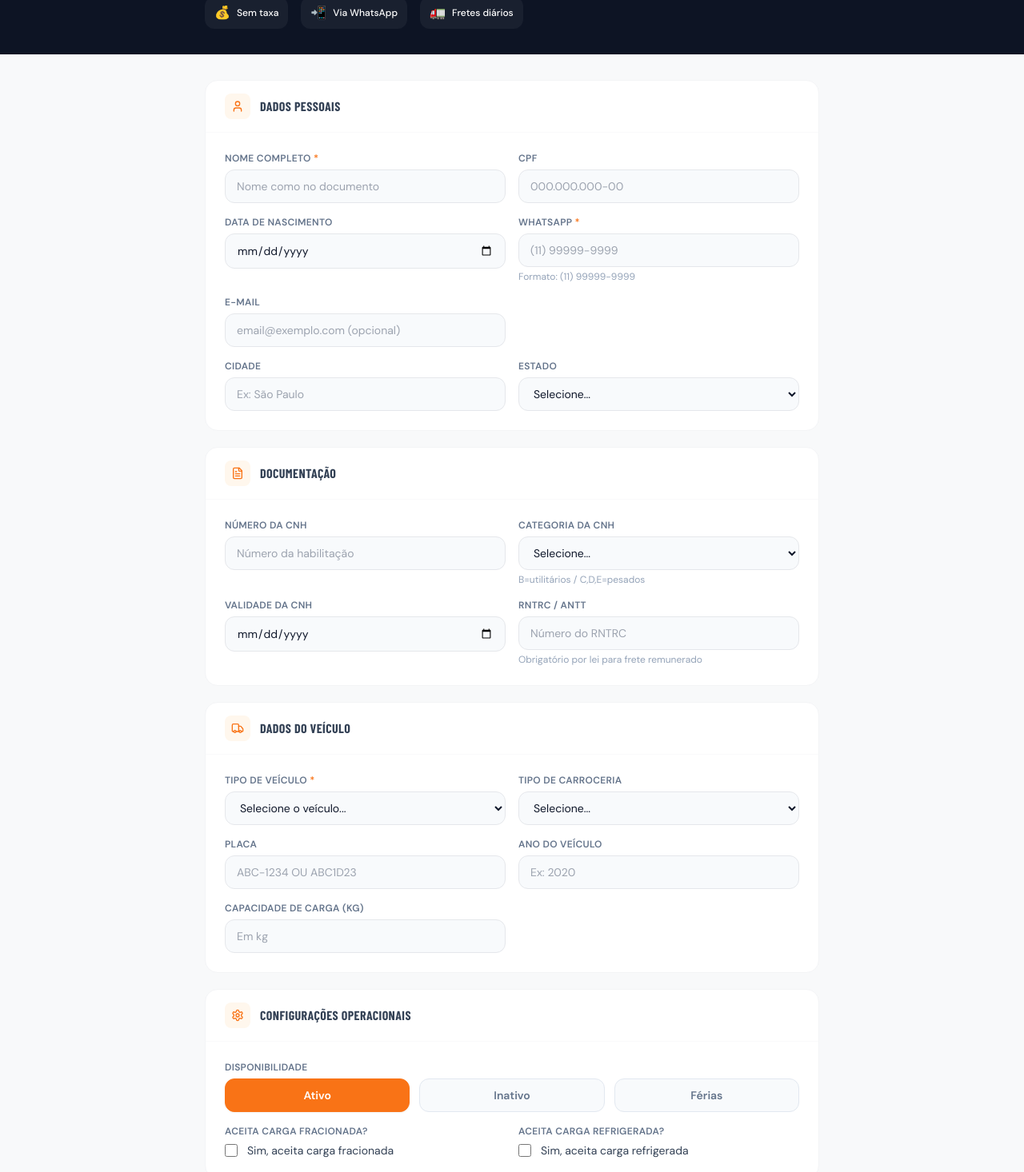
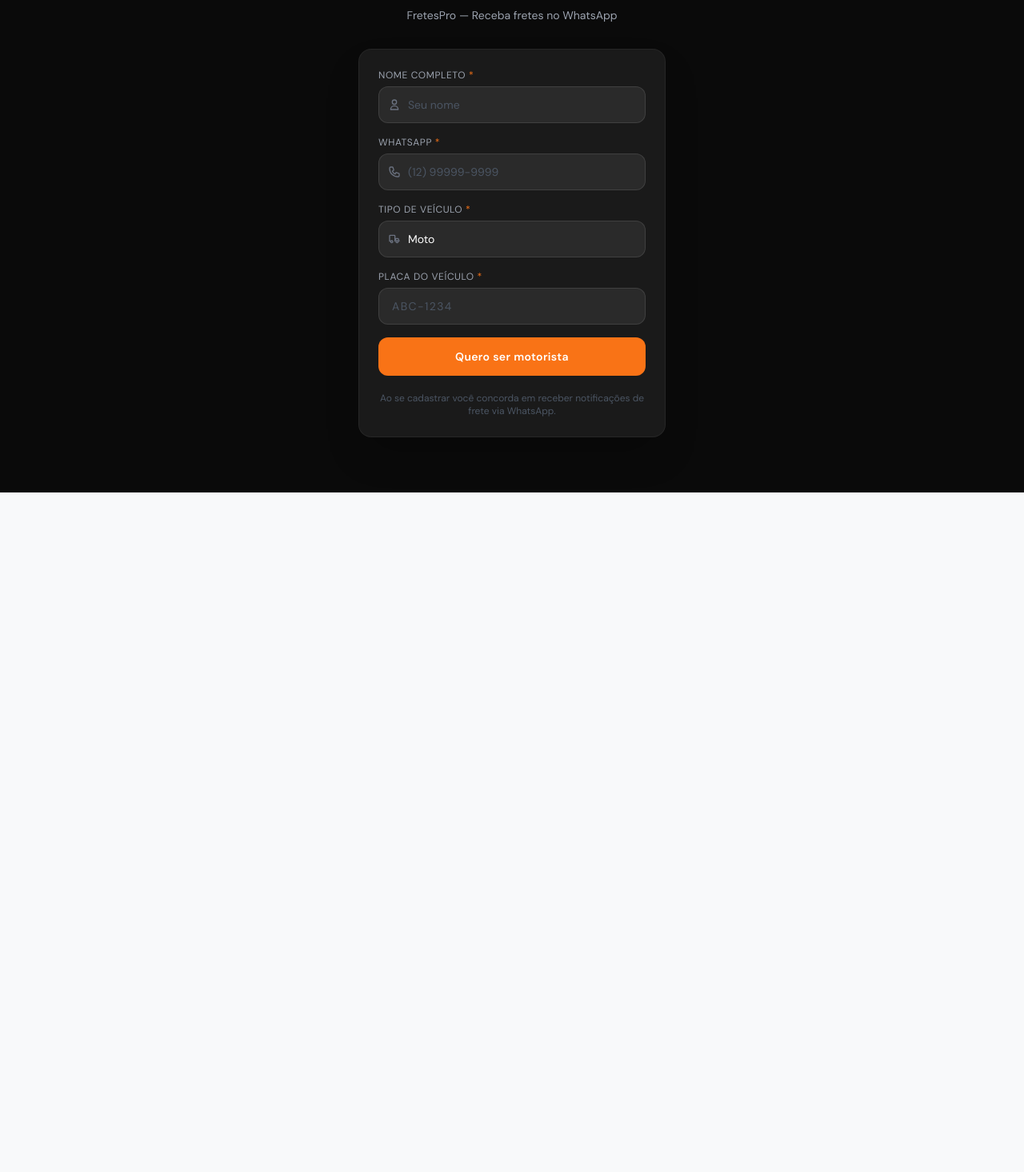
Before and after one commit to ataircarvalhosjc/fretes-pro, a Next.js app: page /cadastro in a window 1280 px wide. Shown: the part 184-1650 px from the top of the page at 80% size. After the commit the page ends 800 px from the top, so only its background shows below. Built offline with nearby package versions, Linux system fonts and the light colour scheme; a web font is replaced by a local one.

Commit message:
feat: página /cadastro dark standalone para divulgação

```diff
--- a/src/app/cadastro/page.tsx
+++ b/src/app/cadastro/page.tsx
@@ -1,452 +1,198 @@
 'use client'
 
 import { useState } from 'react'
-import { TIPOS_VEICULO, CATEGORIAS_CNH, TIPOS_CARROCERIA, ESTADOS_BR } from '@/types'
-import { User, FileText, Truck, Settings, Save } from 'lucide-react'
+import { TIPOS_VEICULO } from '@/types'
 
-const inputClass =
-  'w-full px-3.5 py-2.5 text-sm font-body bg-slate-50 border border-gray-200 rounded-xl focus:outline-none focus:border-orange-400 focus:ring-2 focus:ring-orange-400/10 focus:bg-white transition-all'
-
-const checkboxClass =
-  'w-4 h-4 rounded border-gray-300 text-orange-500 focus:ring-orange-400 focus:ring-offset-0'
-
-function FormSection({
-  title,
-  icon: Icon,
-  children,
-}: {
-  title: string
-  icon: React.ElementType
-  children: React.ReactNode
-}) {
-  return (
-    <div className="bg-white rounded-2xl border border-gray-100 overflow-hidden">
-      <div className="px-6 py-4 border-b border-gray-50 flex items-center gap-3">
-        <div className="w-8 h-8 rounded-lg bg-orange-50 flex items-center justify-center">
-          <Icon className="w-4 h-4 text-orange-500" />
-        </div>
-        <h2 className="font-display font-bold text-base text-slate-700 tracking-wide uppercase">
-          {title}
-        </h2>
-      </div>
-      <div className="p-6 grid grid-cols-1 sm:grid-cols-2 gap-4">{children}</div>
-    </div>
-  )
-}
-
-function Field({
-  label,
-  required,
-  children,
-  full,
-  hint,
-}: {
-  label: string
-  required?: boolean
-  children: React.ReactNode
-  full?: boolean
-  hint?: string
-}) {
-  return (
-    <div className={full ? 'sm:col-span-2' : ''}>
-      <label className="block text-xs font-body font-semibold text-slate-500 uppercase tracking-wide mb-1.5">
-        {label} {required && <span className="text-orange-500">*</span>}
-      </label>
-      {children}
-      {hint && <p className="text-xs text-slate-400 font-body mt-1">{hint}</p>}
-    </div>
-  )
-}
+type Step = 'form' | 'success'
 
 export default function CadastroMotoristaPage() {
-  const [saving, setSaving] = useState(false)
-  const [error, setError] = useState('')
-  const [success, setSuccess] = useState(false)
+  const [step, setStep] = useState<Step>('form')
+  const [loading, setLoading] = useState(false)
+  const [erro, setErro] = useState('')
 
   const [form, setForm] = useState({
     nome: '',
-    cpf: '',
-    data_nascimento: '',
     whatsapp: '',
-    email: '',
-    cidade: '',
-    estado: '',
-    numero_cnh: '',
-    categoria_cnh: '',
-    validade_cnh: '',
-    rntrc: '',
-    tipo_veiculo: '',
+    tipo_veiculo: 'moto',
     placa: '',
-    ano_veiculo: '',
-    tipo_carroceria: '',
-    capacidade_kg: '',
-    aceita_fracionado: false,
-    aceita_refrigerado: false,
-    disponibilidade: 'ativo',
   })
 
-  function set(field: string, value: string | boolean) {
+  function set(field: string, value: string) {
     setForm((prev) => ({ ...prev, [field]: value }))
-    setError('')
+    setErro('')
+  }
+
+  function formatarWhatsApp(value: string) {
+    const nums = value.replace(/\D/g, '').slice(0, 11)
+    if (nums.length <= 2) return nums
+    if (nums.length <= 7) return `(${nums.slice(0, 2)}) ${nums.slice(2)}`
+    return `(${nums.slice(0, 2)}) ${nums.slice(2, 7)}-${nums.slice(7)}`
   }
 
   async function handleSubmit(e: React.FormEvent) {
     e.preventDefault()
-    setError('')
-    setSaving(true)
-
+    if (!form.nome || !form.whatsapp) {
+      setErro('Preencha nome e WhatsApp.')
+      return
+    }
+    setLoading(true)
     try {
       const res = await fetch('/api/cadastro-motorista', {
         method: 'POST',
         headers: { 'Content-Type': 'application/json' },
         body: JSON.stringify({
           nome: form.nome,
-          cpf: form.cpf || null,
-          data_nascimento: form.data_nascimento || null,
           whatsapp: form.whatsapp.replace(/\D/g, ''),
-          email: form.email || null,
-          cidade: form.cidade || null,
-          estado: form.estado || null,
-          numero_cnh: form.numero_cnh || null,
-          categoria_cnh: form.categoria_cnh || null,
-          validade_cnh: form.validade_cnh || null,
-          rntrc: form.rntrc || null,
           tipo_veiculo: form.tipo_veiculo,
-          placa: form.placa ? form.placa.toUpperCase() : null,
-          ano_veiculo: form.ano_veiculo ? parseInt(form.ano_veiculo) : null,
-          tipo_carroceria: form.tipo_carroceria || null,
-          capacidade_kg: form.capacidade_kg ? parseInt(form.capacidade_kg) : null,
-          aceita_fracionado: form.aceita_fracionado,
-          aceita_refrigerado: form.aceita_refrigerado,
-          disponibilidade: form.disponibilidade,
+          placa: form.placa || null,
         }),
       })
-
       const data = await res.json()
       if (!res.ok) throw new Error(data.error || 'Erro ao cadastrar')
-      setSuccess(true)
+      setStep('success')
     } catch (err: unknown) {
-      setError(err instanceof Error ? err.message : 'Erro ao enviar cadastro')
+      setErro(err instanceof Error ? err.message : 'Erro ao enviar')
     } finally {
-      setSaving(false)
+      setLoading(false)
     }
   }
 
-  if (success) {
+  if (step === 'success') {
     return (
-      <div className="min-h-screen bg-[#F8F9FA] flex items-center justify-center p-4">
-        <div className="max-w-md w-full text-center">
-          <div className="w-20 h-20 rounded-full bg-green-100 flex items-center justify-center mx-auto mb-6">
-            <svg className="w-10 h-10 text-green-500" fill="none" viewBox="0 0 24 24" stroke="currentColor">
+      <div className="min-h-screen bg-[#0a0a0a] flex items-center justify-center p-4">
+        <div className="text-center">
+          <div className="w-20 h-20 rounded-full bg-orange-500/20 border-2 border-orange-500 flex items-center justify-center mx-auto mb-6">
+            <svg className="w-10 h-10 text-orange-400" fill="none" viewBox="0 0 24 24" stroke="currentColor">
               <path strokeLinecap="round" strokeLinejoin="round" strokeWidth={2} d="M5 13l4 4L19 7" />
             </svg>
           </div>
-          <h2 className="text-3xl font-bold text-gray-900 mb-3">Cadastro realizado!</h2>
-          <p className="text-gray-500 text-lg mb-2">
-            Bem-vindo à <span className="text-orange-500 font-semibold">FretesPro</span>!
-          </p>
-          <p className="text-gray-400 text-sm">
+          <h2 className="text-3xl font-bold text-white mb-3">Cadastro realizado!</h2>
+          <p className="text-orange-400 font-semibold text-lg mb-2">FretesPro</p>
+          <p className="text-gray-400 text-sm max-w-xs mx-auto">
             Você será notificado pelo WhatsApp assim que surgir um frete disponível para o seu veículo.
           </p>
-          <div className="mt-8 bg-orange-50 rounded-2xl p-5 text-left">
-            <p className="text-sm text-orange-700 font-medium mb-1">📲 Próximo passo</p>
-            <p className="text-sm text-gray-600">
-              Salve nosso número no seu WhatsApp para não perder nenhuma oportunidade de frete!
-            </p>
-          </div>
         </div>
       </div>
     )
   }
 
   return (
-    <div className="min-h-screen bg-[#F8F9FA]">
-      {/* HEADER */}
-      <div className="bg-[#0D1424] px-4 py-5">
-        <div className="max-w-3xl mx-auto flex items-center gap-3">
-          <div className="w-9 h-9 rounded-xl bg-orange-500 flex items-center justify-center">
-            <svg className="w-5 h-5 text-white" fill="none" viewBox="0 0 24 24" stroke="currentColor">
+    <div className="min-h-screen bg-[#0a0a0a] flex flex-col items-center justify-center p-4">
+
+      {/* Ícone */}
+      <div className="w-16 h-16 rounded-full bg-orange-500/20 border-2 border-orange-500 flex items-center justify-center mb-5">
+        <svg className="w-8 h-8 text-orange-400" fill="none" viewBox="0 0 24 24" stroke="currentColor">
           <path strokeLinecap="round" strokeLinejoin="round" strokeWidth={2}
             d="M13 16V6a1 1 0 00-1-1H4a1 1 0 00-1 1v10a1 1 0 001 1h1m8-1a1 1 0 01-1 1H9m4-1V8a1 1 0 011-1h2.586a1 1 0 01.707.293l3.414 3.414a1 1 0 01.293.707V16a1 1 0 01-1 1h-1m-6-1a1 1 0 001 1h1M5 17a2 2 0 104 0m-4 0a2 2 0 114 0m6 0a2 2 0 104 0m-4 0a2 2 0 114 0" />
         </svg>
       </div>
+
+      {/* Título */}
+      <h1 className="text-3xl font-extrabold text-orange-400 tracking-widest uppercase mb-1">
+        Seja um Motorista
+      </h1>
+      <p className="text-gray-400 text-sm mb-8">FretesPro — Receba fretes no WhatsApp</p>
+
+      {/* Card formulário */}
+      <div className="w-full max-w-sm bg-[#1a1a1a] rounded-2xl p-6 space-y-4 shadow-2xl border border-white/5">
+
+        {/* Nome */}
         <div>
-            <p className="text-white font-bold text-lg leading-none">
-              FRETES<span className="text-orange-400">PRO</span>
-            </p>
-            <p className="text-gray-400 text-xs mt-0.5">Cadastro de Motorista</p>
-          </div>
+          <label className="block text-xs text-gray-400 uppercase tracking-wider mb-1.5">
+            Nome completo <span className="text-orange-500">*</span>
+          </label>
+          <div className="relative">
+            <span className="absolute left-3 top-1/2 -translate-y-1/2 text-gray-500">
+              <svg className="w-4 h-4" fill="none" viewBox="0 0 24 24" stroke="currentColor">
+                <path strokeLinecap="round" strokeLinejoin="round" strokeWidth={2} d="M16 7a4 4 0 11-8 0 4 4 0 018 0zM12 14a7 7 0 00-7 7h14a7 7 0 00-7-7z" />
+              </svg>
+            </span>
+            <input
+              type="text"
+              placeholder="Seu nome"
+              value={form.nome}
+              onChange={(e) => set('nome', e.target.value)}
+              className="w-full bg-[#2a2a2a] border border-white/10 rounded-xl pl-9 pr-4 py-3 text-white text-sm placeholder-gray-600 focus:outline-none focus:border-orange-500 transition"
+            />
           </div>
         </div>
 
-      {/* HERO */}
-      <div className="bg-[#0D1424] px-4 pb-8">
-        <div className="max-w-3xl mx-auto">
-          <h1 className="text-2xl sm:text-3xl font-extrabold text-white mb-2">
-            Receba fretes direto no seu <span className="text-orange-400">WhatsApp</span>
-          </h1>
-          <p className="text-gray-400 text-sm max-w-lg">
-            Preencha seus dados abaixo e seja notificado assim que surgir um frete ideal para o seu veículo. Gratuito e sem burocracia.
-          </p>
-          <div className="flex gap-4 mt-5">
-            {[
-              { icon: '💰', label: 'Sem taxa' },
-              { icon: '📲', label: 'Via WhatsApp' },
-              { icon: '🚛', label: 'Fretes diários' },
-            ].map((b) => (
-              <div key={b.label} className="flex items-center gap-2 bg-white/5 rounded-xl px-3 py-2">
-                <span className="text-base">{b.icon}</span>
-                <span className="text-white text-xs font-medium">{b.label}</span>
-              </div>
-            ))}
-          </div>
+        {/* WhatsApp */}
+        <div>
+          <label className="block text-xs text-gray-400 uppercase tracking-wider mb-1.5">
+            WhatsApp <span className="text-orange-500">*</span>
+          </label>
+          <div className="relative">
+            <span className="absolute left-3 top-1/2 -translate-y-1/2 text-gray-500">
+              <svg className="w-4 h-4" fill="none" viewBox="0 0 24 24" stroke="currentColor">
+                <path strokeLinecap="round" strokeLinejoin="round" strokeWidth={2} d="M3 5a2 2 0 012-2h3.28a1 1 0 01.948.684l1.498 4.493a1 1 0 01-.502 1.21l-2.257 1.13a11.042 11.042 0 005.516 5.516l1.13-2.257a1 1 0 011.21-.502l4.493 1.498a1 1 0 01.684.949V19a2 2 0 01-2 2h-1C9.716 21 3 14.284 3 6V5z" />
+              </svg>
+            </span>
+            <input
+              type="tel"
+              inputMode="numeric"
+              placeholder="(12) 99999-9999"
+              value={form.whatsapp}
+              onChange={(e) => set('whatsapp', formatarWhatsApp(e.target.value))}
+              className="w-full bg-[#2a2a2a] border border-white/10 rounded-xl pl-9 pr-4 py-3 text-white text-sm placeholder-gray-600 focus:outline-none focus:border-orange-500 transition"
+            />
           </div>
         </div>
 
-      {/* FORM */}
-      <div className="px-4 py-8">
-        <div className="max-w-3xl mx-auto space-y-5">
-          <form onSubmit={handleSubmit} className="space-y-5">
+        {/* Tipo de veículo */}
+        <div>
+          <label className="block text-xs text-gray-400 uppercase tracking-wider mb-1.5">
+            Tipo de veículo <span className="text-orange-500">*</span>
+          </label>
+          <div className="relative">
+            <span className="absolute left-3 top-1/2 -translate-y-1/2 text-gray-500">
+              <svg className="w-4 h-4" fill="none" viewBox="0 0 24 24" stroke="currentColor">
+                <path strokeLinecap="round" strokeLinejoin="round" strokeWidth={2} d="M9 17a2 2 0 11-4 0 2 2 0 014 0zM19 17a2 2 0 11-4 0 2 2 0 014 0z" /><path strokeLinecap="round" strokeLinejoin="round" strokeWidth={2} d="M13 16V6a1 1 0 00-1-1H4a1 1 0 00-1 1v10l2 .001M13 16l2-5h4l2 5" />
+              </svg>
+            </span>
+            <select
+              value={form.tipo_veiculo}
+              onChange={(e) => set('tipo_veiculo', e.target.value)}
+              className="w-full bg-[#2a2a2a] border border-white/10 rounded-xl pl-9 pr-4 py-3 text-white text-sm focus:outline-none focus:border-orange-500 transition appearance-none"
+            >
+              {TIPOS_VEICULO.map((t) => (
+                <option key={t.value} value={t.value}>{t.label}</option>
+              ))}
+            </select>
+          </div>
+        </div>
 
-            <FormSection title="Dados Pessoais" icon={User}>
-              <Field label="Nome completo" required>
+        {/* Placa */}
+        <div>
+          <label className="block text-xs text-gray-400 uppercase tracking-wider mb-1.5">
+            Placa do veículo <span className="text-orange-500">*</span>
+          </label>
           <input
             type="text"
-                  className={inputClass}
-                  placeholder="Nome como no documento"
-                  value={form.nome}
-                  onChange={(e) => set('nome', e.target.value)}
-                  required
-                />
-              </Field>
-              <Field label="CPF">
-                <input
-                  type="text"
-                  className={inputClass}
-                  placeholder="000.000.000-00"
-                  value={form.cpf}
-                  onChange={(e) => set('cpf', e.target.value)}
-                />
-              </Field>
-              <Field label="Data de nascimento">
-                <input
-                  type="date"
-                  className={inputClass}
-                  value={form.data_nascimento}
-                  onChange={(e) => set('data_nascimento', e.target.value)}
-                />
-              </Field>
-              <Field label="WhatsApp" required hint="Formato: (11) 99999-9999">
-                <input
-                  type="tel"
-                  className={inputClass}
-                  placeholder="(11) 99999-9999"
-                  value={form.whatsapp}
-                  onChange={(e) => set('whatsapp', e.target.value)}
-                  required
-                />
-              </Field>
-              <Field label="E-mail">
-                <input
-                  type="email"
-                  className={inputClass}
-                  placeholder="email@exemplo.com (opcional)"
-                  value={form.email}
-                  onChange={(e) => set('email', e.target.value)}
-                />
-              </Field>
-              <div />
-              <Field label="Cidade">
-                <input
-                  type="text"
-                  className={inputClass}
-                  placeholder="Ex: São Paulo"
-                  value={form.cidade}
-                  onChange={(e) => set('cidade', e.target.value)}
-                />
-              </Field>
-              <Field label="Estado">
-                <select
-                  className={inputClass}
-                  value={form.estado}
-                  onChange={(e) => set('estado', e.target.value)}
-                >
-                  <option value="">Selecione...</option>
-                  {ESTADOS_BR.map((uf) => (
-                    <option key={uf} value={uf}>{uf}</option>
-                  ))}
-                </select>
-              </Field>
-            </FormSection>
-
-            <FormSection title="Documentação" icon={FileText}>
-              <Field label="Número da CNH">
-                <input
-                  type="text"
-                  className={inputClass}
-                  placeholder="Número da habilitação"
-                  value={form.numero_cnh}
-                  onChange={(e) => set('numero_cnh', e.target.value)}
-                />
-              </Field>
-              <Field label="Categoria da CNH" hint="B=utilitários / C,D,E=pesados">
-                <select
-                  className={inputClass}
-                  value={form.categoria_cnh}
-                  onChange={(e) => set('categoria_cnh', e.target.value)}
-                >
-                  <option value="">Selecione...</option>
-                  {CATEGORIAS_CNH.map((cat) => (
-                    <option key={cat} value={cat}>Categoria {cat}</option>
-                  ))}
-                </select>
-              </Field>
-              <Field label="Validade da CNH">
-                <input
-                  type="date"
-                  className={inputClass}
-                  value={form.validade_cnh}
-                  onChange={(e) => set('validade_cnh', e.target.value)}
-                />
-              </Field>
-              <Field label="RNTRC / ANTT" hint="Obrigatório por lei para frete remunerado">
-                <input
-                  type="text"
-                  className={inputClass}
-                  placeholder="Número do RNTRC"
-                  value={form.rntrc}
-                  onChange={(e) => set('rntrc', e.target.value)}
-                />
-              </Field>
-            </FormSection>
-
-            <FormSection title="Dados do Veículo" icon={Truck}>
-              <Field label="Tipo de veículo" required>
-                <select
-                  className={inputClass}
-                  value={form.tipo_veiculo}
-                  onChange={(e) => set('tipo_veiculo', e.target.value)}
-                  required
-                >
-                  <option value="">Selecione o veículo...</option>
-                  {TIPOS_VEICULO.map((t) => (
-                    <option key={t.value} value={t.value}>
-                      {t.label} — {t.capacidade}
-                    </option>
-                  ))}
-                </select>
-              </Field>
-              <Field label="Tipo de carroceria">
-                <select
-                  className={inputClass}
-                  value={form.tipo_carroceria}
-                  onChange={(e) => set('tipo_carroceria', e.target.value)}
-                >
-                  <option value="">Selecione...</option>
-                  {TIPOS_CARROCERIA.map((t) => (
-                    <option key={t} value={t}>{t}</option>
-                  ))}
-                </select>
-              </Field>
-              <Field label="Placa">
-                <input
-                  type="text"
-                  className={`${inputClass} uppercase`}
-                  placeholder="ABC-1234 ou ABC1D23"
+            placeholder="ABC-1234"
             value={form.placa}
             onChange={(e) => set('placa', e.target.value.toUpperCase())}
             maxLength={8}
+            className="w-full bg-[#2a2a2a] border border-white/10 rounded-xl px-4 py-3 text-white text-sm placeholder-gray-600 focus:outline-none focus:border-orange-500 transition uppercase tracking-widest"
           />
-              </Field>
-              <Field label="Ano do veículo">
-                <input
-                  type="number"
-                  className={inputClass}
-                  placeholder="Ex: 2020"
-                  value={form.ano_veiculo}
-                  onChange={(e) => set('ano_veiculo', e.target.value)}
-                  min={1980}
-                  max={new Date().getFullYear() + 1}
-                />
-              </Field>
-              <Field label="Capacidade de carga (kg)">
-                <input
-                  type="number"
-                  className={inputClass}
-                  placeholder="Em kg"
-                  value={form.capacidade_kg}
-                  onChange={(e) => set('capacidade_kg', e.target.value)}
-                  min={0}
-                />
-              </Field>
-            </FormSection>
+        </div>
 
-            <FormSection title="Configurações Operacionais" icon={Settings}>
-              <Field label="Disponibilidade" full>
-                <div className="flex gap-3">
-                  {(['ativo', 'inativo', 'ferias'] as const).map((d) => (
-                    <button
-                      key={d}
-                      type="button"
-                      onClick={() => set('disponibilidade', d)}
-                      className={`flex-1 py-2.5 rounded-xl text-sm font-body font-semibold capitalize border transition-all ${
-                        form.disponibilidade === d
-                          ? 'bg-orange-500 text-white border-orange-500 shadow-sm'
-                          : 'bg-slate-50 text-slate-500 border-slate-200 hover:bg-slate-100'
-                      }`}
-                    >
-                      {d === 'ferias' ? 'Férias' : d.charAt(0).toUpperCase() + d.slice(1)}
-                    </button>
-                  ))}
-                </div>
-              </Field>
-              <Field label="Aceita carga fracionada?">
-                <label className="flex items-center gap-3 cursor-pointer">
-                  <input
-                    type="checkbox"
-                    className={checkboxClass}
-                    checked={form.aceita_fracionado}
-                    onChange={(e) => set('aceita_fracionado', e.target.checked)}
-                  />
-                  <span className="text-sm font-body text-slate-700">Sim, aceita carga fracionada</span>
-                </label>
-              </Field>
-              <Field label="Aceita carga refrigerada?">
-                <label className="flex items-center gap-3 cursor-pointer">
-                  <input
-                    type="checkbox"
-                    className={checkboxClass}
-                    checked={form.aceita_refrigerado}
-                    onChange={(e) => set('aceita_refrigerado', e.target.checked)}
-                  />
-                  <span className="text-sm font-body text-slate-700">Sim, aceita carga refrigerada</span>
-                </label>
-              </Field>
-            </FormSection>
-
-            {error && (
-              <div className="bg-red-50 border border-red-200 rounded-xl px-4 py-3 text-sm text-red-700 font-body">
-                {error}
-              </div>
+        {erro && (
+          <p className="text-red-400 text-xs text-center">{erro}</p>
         )}
 
-            <div className="flex justify-end pt-2 pb-8">
+        {/* Botão */}
         <button
-                type="submit"
-                disabled={saving}
-                className="flex items-center gap-2 bg-orange-500 hover:bg-orange-600 disabled:opacity-60 text-white px-8 py-3 rounded-xl text-sm font-body font-semibold transition-colors shadow-sm shadow-orange-500/20"
+          onClick={handleSubmit}
+          disabled={loading}
+          className="w-full bg-orange-500 hover:bg-orange-600 disabled:opacity-50 text-white font-bold py-3.5 rounded-xl text-sm tracking-wide transition-all mt-2"
         >
-                {saving ? (
-                  <div className="w-4 h-4 border-2 border-white border-t-transparent rounded-full animate-spin" />
-                ) : (
-                  <Save className="w-4 h-4" />
-                )}
-                {saving ? 'Enviando...' : 'Cadastrar e receber fretes'}
+          {loading ? 'Enviando...' : 'Quero ser motorista'}
         </button>
-            </div>
 
-          </form>
-        </div>
+        <p className="text-center text-xs text-gray-600 pt-1">
+          Ao se cadastrar você concorda em receber notificações de frete via WhatsApp.
+        </p>
       </div>
     </div>
   )
```
Lines whose indentation alone changed are shown as unchanged.
